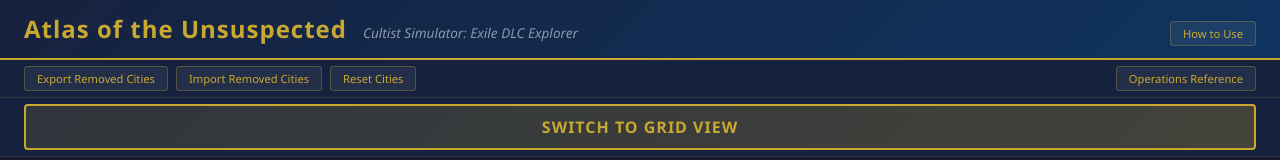
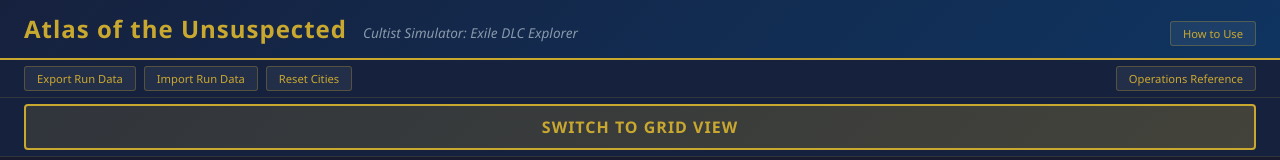
Before and after one commit to livelycoding/atlas-of-the-unsuspected, a React (Vite) app: page / in a window 1280 px wide. Shown: the top 160 px of the page. Built offline with nearby package versions, Linux system fonts and the light colour scheme.

Commit message:
Backs up the map mode to the export

```diff
--- a/src/App.tsx
+++ b/src/App.tsx
@@ -92,6 +92,7 @@ export default function App() {
     const data = JSON.stringify({
       removedIds: [...removedIds],
       eliminatedWeaknesses: [...eliminatedWeaknesses],
+      mapMode,
     });
     const blob = new Blob([data], { type: 'application/json' });
     const url = URL.createObjectURL(blob);
@@ -100,7 +101,7 @@ export default function App() {
     a.download = 'exile-map-run.json';
     a.click();
     URL.revokeObjectURL(url);
-  }, [removedIds, eliminatedWeaknesses]);
+  }, [removedIds, eliminatedWeaknesses, mapMode]);
 
   const handleImport = useCallback((e: React.ChangeEvent<HTMLInputElement>) => {
     const file = e.target.files?.[0];
@@ -115,6 +116,7 @@ export default function App() {
         } else {
           setRemovedIds(new Set(parsed.removedIds ?? []));
           setEliminatedWeaknesses(new Set(parsed.eliminatedWeaknesses ?? []));
+          if (parsed.mapMode !== undefined) setMapMode(parsed.mapMode);
         }
       } catch { /* ignore invalid files */ }
     };
@@ -229,8 +231,8 @@ export default function App() {
         </button>
       </header>
       <div className={styles.toolbar}>
-        <button className={styles.toolbarBtn} onClick={handleExport}>Export Removed Cities</button>
-        <button className={styles.toolbarBtn} onClick={() => fileInputRef.current?.click()}>Import Removed Cities</button>
+        <button className={styles.toolbarBtn} onClick={handleExport}>Export Run Data</button>
+        <button className={styles.toolbarBtn} onClick={() => fileInputRef.current?.click()}>Import Run Data</button>
         <input ref={fileInputRef} type="file" accept=".json" onChange={handleImport} hidden />
         <button
           className={`${styles.toolbarBtn} ${confirmReset ? styles.toolbarBtnDanger : ''}`}
--- a/src/components/HelpPanel.tsx
+++ b/src/components/HelpPanel.tsx
@@ -74,6 +74,11 @@ export function HelpPanel({ onClose }: Props) {
             Click again to restore it.
             <strong> Right-click</strong> (or long-press on mobile) a weakness to keep only
             that one and eliminate the other two in its pool.
+          </p>
+          <p>
+            When you narrow a pool to a single confirmed weakness, locations that offer
+            that weakness show a <strong>gold count badge</strong> on the map. Open a
+            location's detail panel to see a callout listing the matched weakness names.
             Weakness state is saved with Export and restored with Import.
           </p>
         </Section>
@@ -99,10 +104,11 @@ export function HelpPanel({ onClose }: Props) {
 
         <Section title="Save & Load Your Run">
           <p>
-            <strong>Export Removed Cities</strong> saves your removed cities to a JSON file.
-            <strong> Import Removed Cities</strong> loads them back. Use this to save your
-            progress between sessions or share a run state.
-            <strong> Reset Cities</strong> clears all removals (requires a confirmation click).
+            <strong>Export Run Data</strong> saves your removed cities and weakness tracker
+            state to a JSON file. <strong>Import Run Data</strong> loads them back. Use this
+            to save your progress between sessions or share a run state.
+            <strong> Reset Cities</strong> clears all removals and resets the weakness tracker
+            (requires a confirmation click).
           </p>
         </Section>
 
```
